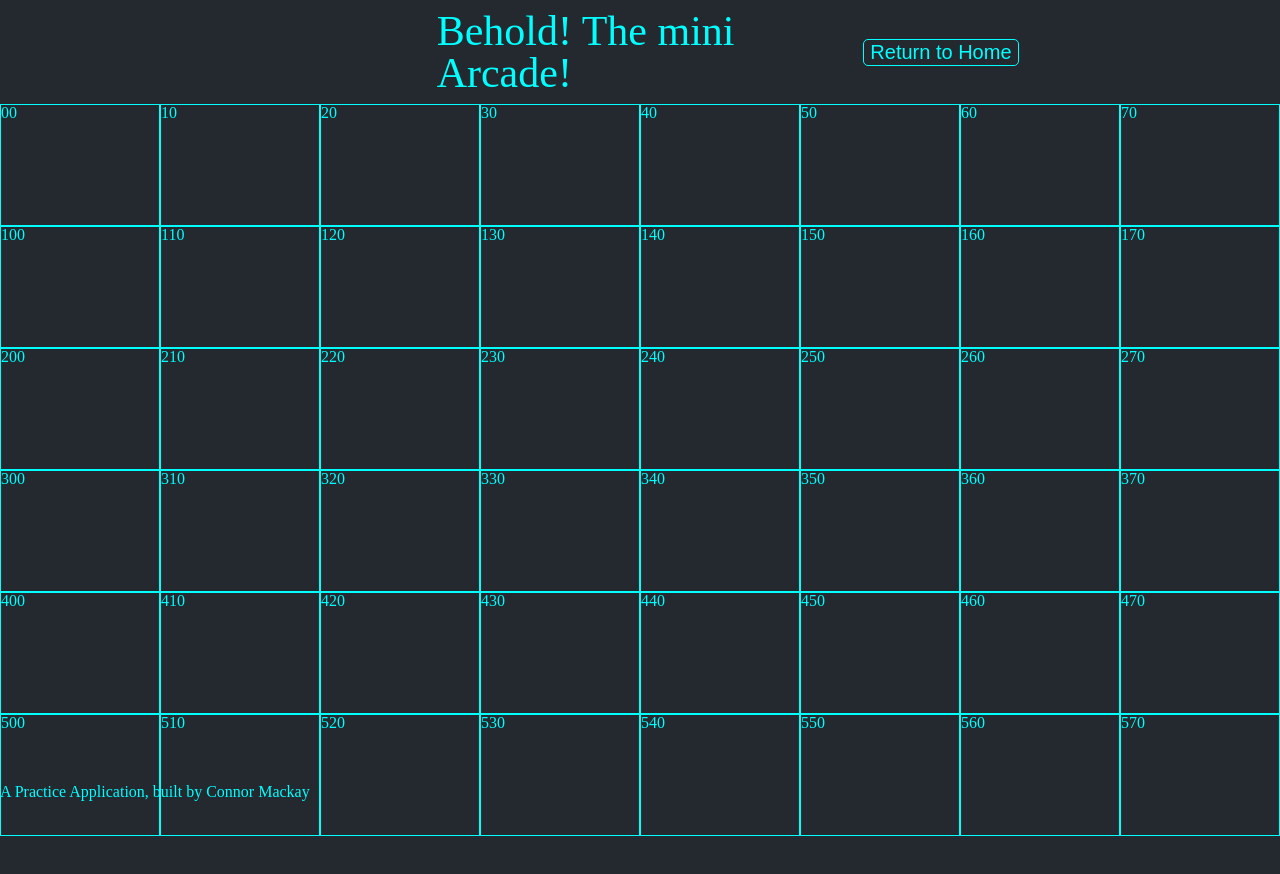
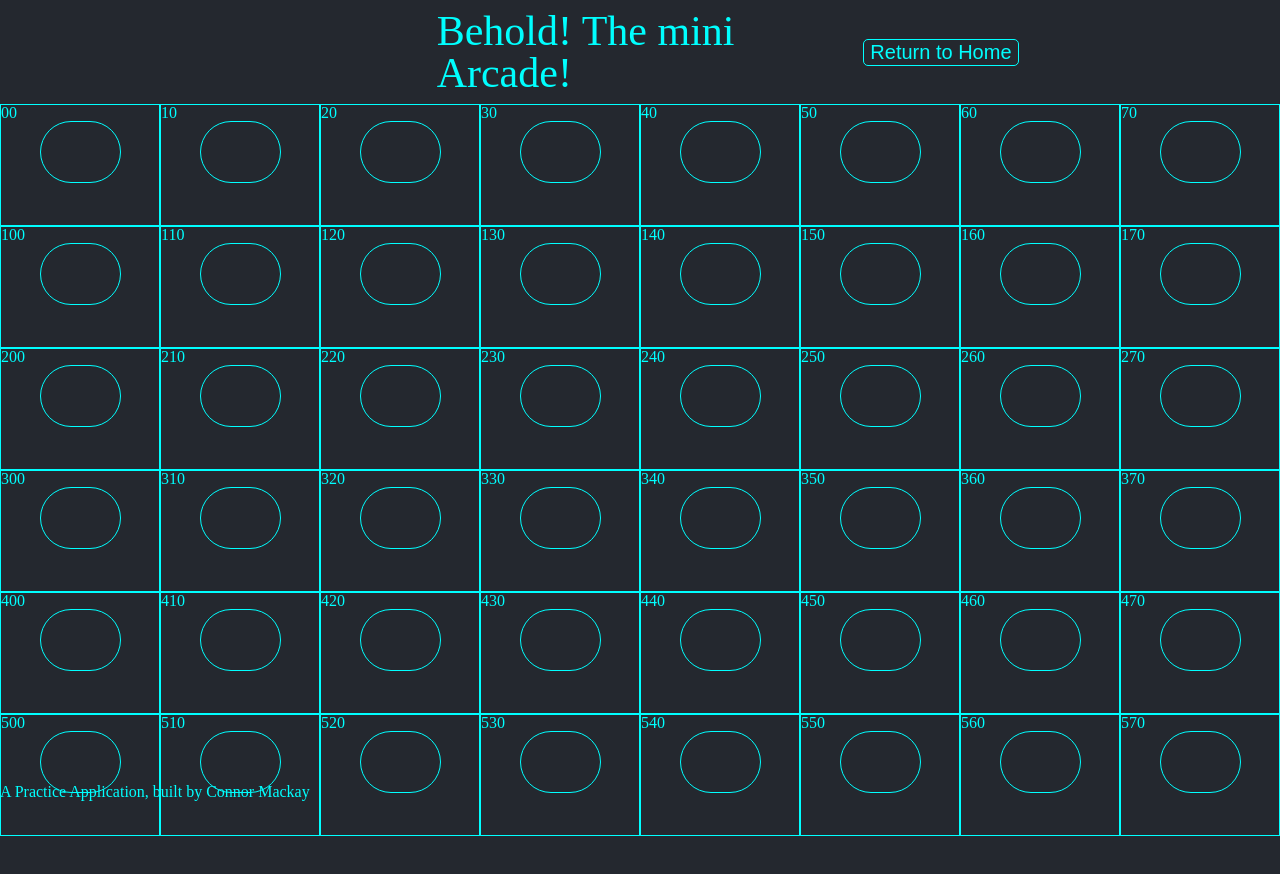
Before and after one commit to CD-Mackay/mini-arcade, a React app: page /connectfour in a window 1280 px wide. Shown: the top 874 px of the page. Built offline with nearby package versions, Linux system fonts and the light colour scheme.

Commit message:
add visual representation of selected squares

```diff
--- a/client/src/components/games/ConnectFour/atoms/FourSquare/FourSquare.js
+++ b/client/src/components/games/ConnectFour/atoms/FourSquare/FourSquare.js
@@ -10,7 +10,7 @@ import StyledFourSquare from './StyledFourSquare';
 const FourSquare = ({props, onSelect}) => {
 
   return (
-    <StyledFourSquare onClick={() => onSelect(props.indexArray[0], props.indexArray[1])} >
+    <StyledFourSquare onClick={() => onSelect(props.indexArray[0], props.indexArray[1])} selected={props.selected} >
       <p>{props.index}{props.selected}</p>
       <div id="circle"></div>
     </StyledFourSquare>
--- a/client/src/components/games/ConnectFour/atoms/FourSquare/StyledFourSquare.js
+++ b/client/src/components/games/ConnectFour/atoms/FourSquare/StyledFourSquare.js
@@ -3,6 +3,13 @@ import styled from 'styled-components';
 const StyledFourSquare = styled.div`
 border: 1px solid #00FFFF;
 height: 120px;
+#circle {
+  height: 50%;
+  width: 50%;
+  border: 1px solid ${props => props.selected === 0 ? "#00FFFF" : props.selected === 1 ? "red" : "yellow"};
+  margin: 0 auto;
+  border-radius: 150px;
+}
 `
 
 export default StyledFourSquare;
```
